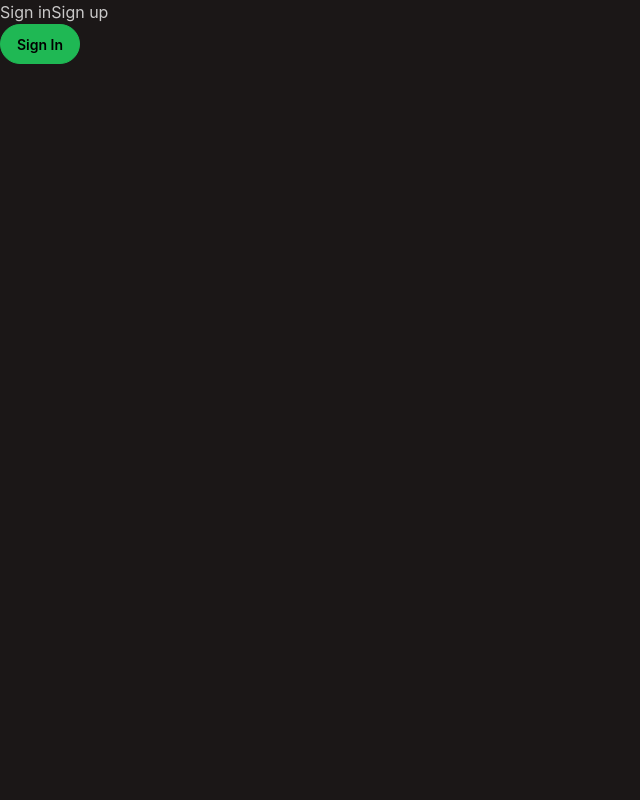
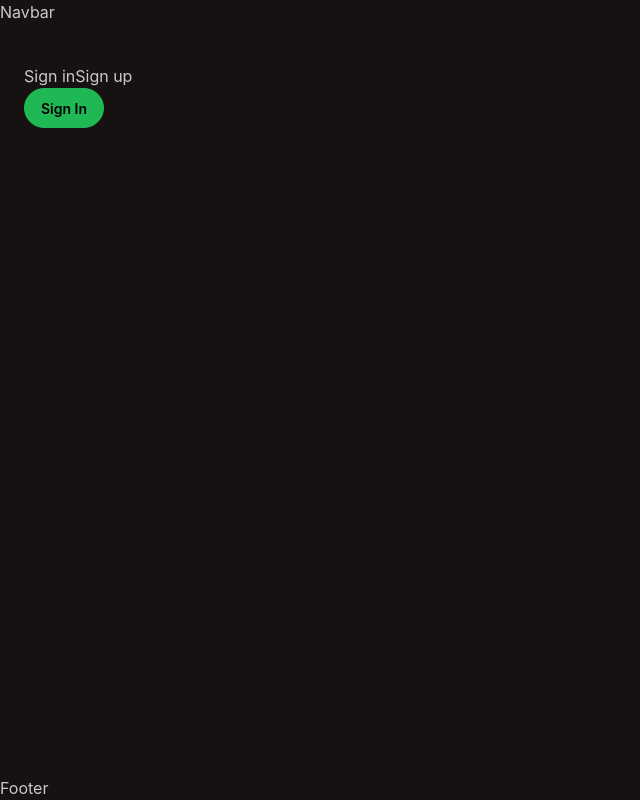
Before and after one commit to marwancodes/smartwind, a React (Vite) app in the folder frontend/: page / in a window 1280 px wide. Shown: the whole page, without its empty margins (0-640 px from the left). Built offline with nearby package versions, Linux system fonts and the light colour scheme; no server answers.

Commit message:
feat: implement Layout component with Navbar and Footer, update App component to use Layout

```diff
--- a/frontend/src/App.jsx
+++ b/frontend/src/App.jsx
@@ -1,6 +1,7 @@
 
 import { Show, SignInButton, SignUpButton, UserButton, useAuth } from '@clerk/react';
 import PageLoader from './components/PageLoader';
+import Layout from './components/Layout';
 
 function App() {
 
@@ -10,7 +11,7 @@ function App() {
   if(!isLoaded) return <PageLoader />;
 
   return (
-    <>
+    <Layout>
       <header>
         <Show when="signed-out">
           <SignInButton mode='modal'/>
@@ -23,7 +24,7 @@ function App() {
 
       <button className='btn btn-primary'>Sign In</button>
 
-    </>
+    </Layout>
   )
 }
 
--- /dev/null
+++ b/frontend/src/components/Footer.jsx
@@ -0,0 +1,9 @@
+
+
+const Footer = () => {
+  return (
+    <div>Footer</div>
+  )
+}
+
+export default Footer
--- /dev/null
+++ b/frontend/src/components/Layout.jsx
@@ -0,0 +1,20 @@
+import Footer from "./Footer"
+import Navbar from "./Navbar"
+
+const Layout = ({children}) => {
+  return (
+    <div className="flex min-h-svh flex-col bg-base-200 text-base-content">
+
+        <Navbar />
+
+        <main className="flex-1 w-full mx-auto max-w-7xl py-8 px-4 md:px-6 md:py-10">
+            {children}
+        </main>
+
+        <Footer />
+
+    </div>
+  )
+}
+
+export default Layout
--- /dev/null
+++ b/frontend/src/components/Navbar.jsx
@@ -0,0 +1,9 @@
+
+
+const Navbar = () => {
+  return (
+    <div>Navbar</div>
+  )
+}
+
+export default Navbar
```
